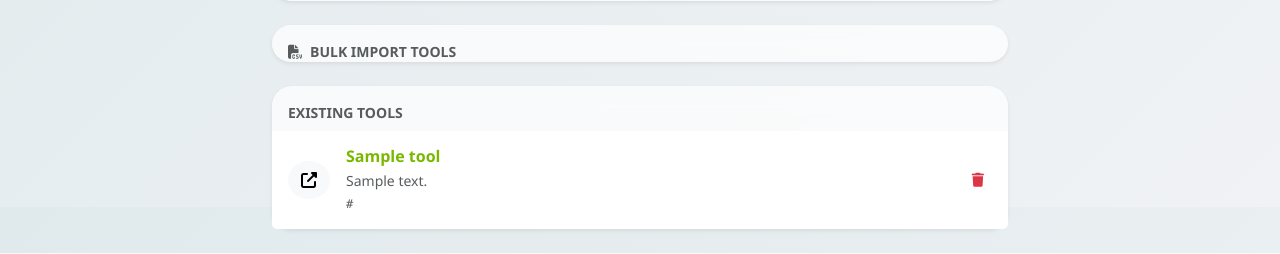
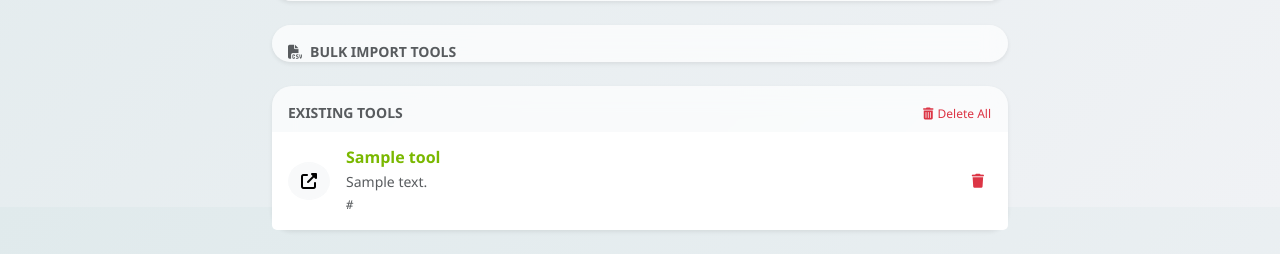
Before and after one commit to havin231/StatInfoProject, a Flask app: page /toolbase in a window 1280 px wide. Shown: the part 593-847 px from the top of the page. Run offline with Flask 3, Linux system fonts and the light colour scheme; a user stored in the database is signed in; data comes from the database, SQL or seed files in the repository; tables that the repository leaves empty or names only in its code hold one stand-in row (values such as "Sample post"); parts of the project's set-up code (start-up, migrations or seed data) failed here and were passed over; some libraries are stand-ins or nearby versions.

Commit message:
Describe what you changed

```diff
--- a/app/routes.py
+++ b/app/routes.py
@@ -2435,3 +2435,24 @@ def delete_tool(tool_id):
         flash('Error deleting tool.', 'danger')
 
     return redirect(url_for('main.toolbase'))
+
+
+@main.route('/toolbase/delete_all', methods=['POST'])
+@login_required
+def delete_all_tools():
+    """
+    DELETE ALL TOOLS
+    """
+    if not current_user.is_admin:
+        abort(403)
+
+    try:
+        # Delete all records in the Tool table
+        num_deleted = db.session.query(Tool).delete()
+        db.session.commit()
+        flash(f'All tools deleted! ({num_deleted} removed)', 'warning')
+    except Exception as e:
+        db.session.rollback()
+        flash(f'Error deleting all tools: {str(e)}', 'danger')
+
+    return redirect(url_for('main.toolbase'))
--- a/app/templates/toolbase.html
+++ b/app/templates/toolbase.html
@@ -92,8 +92,18 @@
 
         <!-- TOOLS LIST -->
         <div class="card shadow-sm border-0">
-            <div class="card-header bg-transparent border-bottom-0 fw-bold pt-3 pb-0 text-uppercase small text-muted">
-                Existing Tools
+            <div
+                class="card-header bg-transparent border-bottom-0 fw-bold pt-3 pb-0 text-uppercase small text-muted d-flex justify-content-between align-items-center">
+                <span>Existing Tools</span>
+                {% if is_admin and tools %}
+                <form action="{{ url_for('main.delete_all_tools') }}" method="POST"
+                    onsubmit="return confirm('WARNING: Are you sure you want to delete ALL tools? This cannot be undone.');">
+                    <button type="submit" class="btn btn-sm btn-link text-danger text-decoration-none p-0"
+                        style="font-size: 0.75rem;">
+                        <i class="fas fa-trash-alt me-1"></i>Delete All
+                    </button>
+                </form>
+                {% endif %}
             </div>
             <div class="list-group list-group-flush pt-2">
                 {% for tool in tools %}
@@ -105,16 +115,17 @@
                                 <i class="fas fa-external-link-alt"></i>
                             </a>
                         </div>
-                        <div>
-                            <h6 class="fw-bold mb-0 text-highlight">
+                        <div style="min-width: 0;">
+                            <h6 class="fw-bold mb-0 text-highlight text-break">
                                 <a href="{{ tool.link }}" target="_blank" class="text-decoration-none text-reset">
                                     {{ tool.title }}
                                 </a>
                             </h6>
                             {% if tool.description %}
-                            <div class="text-muted small mt-1">{{ tool.description }}</div>
+                            <div class="text-muted small mt-1 text-break">{{ tool.description }}</div>
                             {% endif %}
-                            <small class="text-muted d-block mt-1 font-monospace" style="font-size: 0.75rem;">
+                            <small class="text-muted d-block mt-1 font-monospace text-break"
+                                style="font-size: 0.75rem;">
                                 {{ tool.link }}
                             </small>
                         </div>
```
